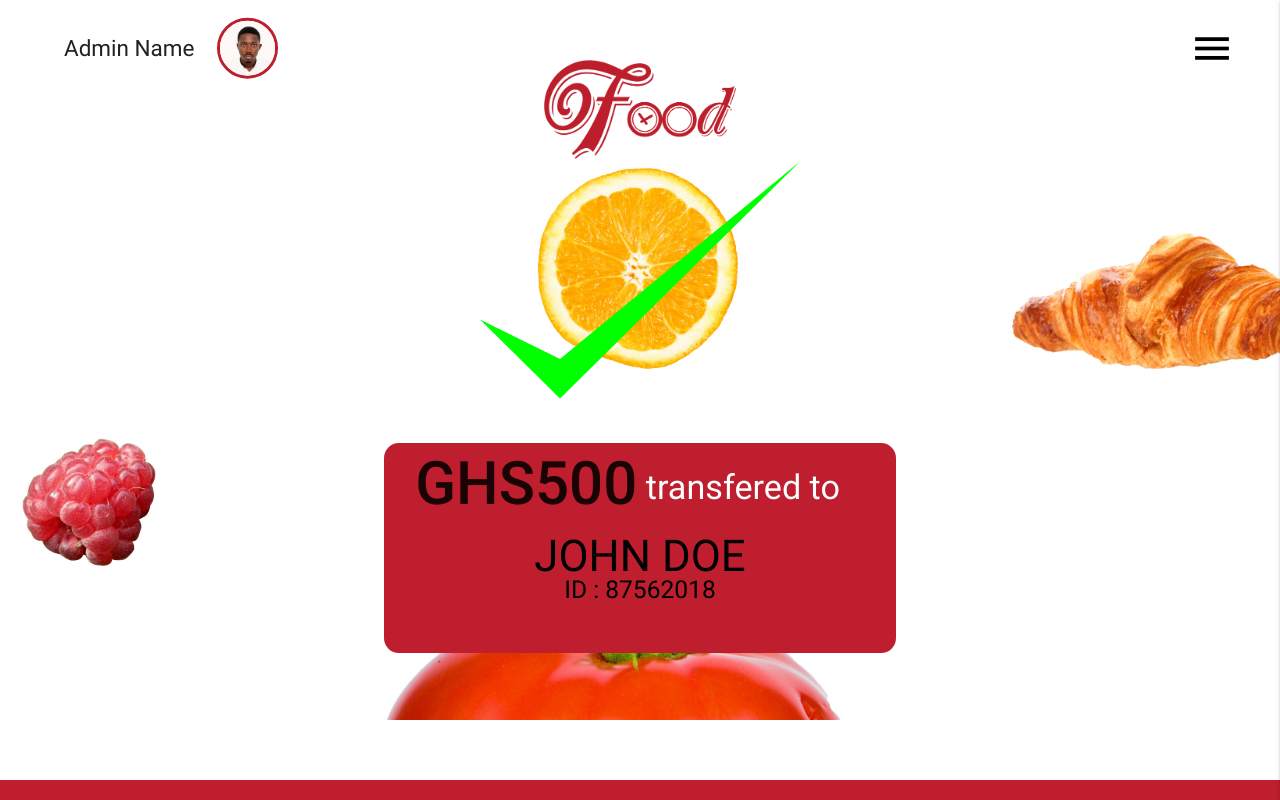
After one commit to Quodjo/Genese, a PHP site: the page made by Application/Voucher Reseller/transsuccess.php in a window 1280 px wide. The commit adds this page. Run offline with PHP 8.4, Linux system fonts and the light colour scheme; some libraries are stand-ins or nearby versions.

Commit message:
progress

```diff
--- a/Application/Voucher Reseller/hompage.php
+++ b/Application/Voucher Reseller/hompage.php
@@ -45,8 +45,8 @@
   <a href="#slide-out" data-activates="slide-out" class="button-collapse show-on-large" ><i class="material-icons" style="font-size: 3rem;" id ="menuBtn">menu</i></a>
 
   <div class="row valign-wrapper" id="nameDisplay" style="top:6%;">
-    <p>Admin Name</p><img class="circle responsive-img" src="../images/admin.jpg" style="width:8%; height: 8%; border:0.25rem solid #be1e2d;">
-  </div>
+      <p style="padding-right: 1em ;">Admin Name</p><img class="circle responsive-img" src="../images/admin.jpg" style="width:8%; height: 8%; border:0.25rem solid #be1e2d;">
+    </div>
 
 
 
@@ -61,7 +61,7 @@ $(".button-collapse").sideNav();
   $('.button-collapse').sideNav({
       menuWidth: 90, // Default is 300
       edge: 'right', // Choose the horizontal origin
-      closeOnClick: true, // Closes side-nav on <a> clicks, useful for Angular/Meteor
+     closeOnClick: true, // Closes side-nav on <a> clicks, useful for Angular/Meteor
       draggable: true // Choose whether you can drag to open on touch screens
     }
     );
--- /dev/null
+++ b/Application/Voucher Reseller/transsuccess.php
@@ -0,0 +1,81 @@
+<!DOCTYPE html>
+<html>
+<head>
+  <title>Transfer Successful||Reseller||Food</title>
+
+  <!--Import Google Icon Font-->
+  <link href="http://fonts.googleapis.com/icon?family=Material+Icons" rel="stylesheet">
+  <!--Import materialize.css-->
+  <link type="text/css" rel="stylesheet" href="../css/materialize.min.css"  media="screen,projection"/>
+
+  <link type="text/css" rel="stylesheet" href="../css/style.css"/>
+  <!--Let browser know website is optimized for mobile-->
+  <meta name="viewport" content="width=device-width, initial-scale=1.0"/>
+
+  <link rel="icon" href="../images/logo.png" type="image/png">
+</head>
+<body>
+  <div id="container">
+
+    <div class="card-header" id ="menLog" style=" margin: 0 auto; width: 15%; height: 15%">
+
+      <img class="responsive-img" src="../images/logo.png">
+    </div>
+
+    <div id ="checkImage" style="width: 25%; height: 25%">
+      <img class="responsive-img" src="../images/check.png">
+    </div>
+
+    <img class="responsive-img" src="../images/check_bk.jpg">
+
+    <div style="margin-right: 5%; width:40%; float: left;" id="checkCard" >
+      <div class="card-content ">
+        <form id ="indexPage" method="POST" action="">
+         <div class="row">
+           <div class="input-field col s12">
+           <div class="valign-wrapper">
+               <h2 style="margin-top: -6%; font-size: 4rem;  "><strong>GHS500</strong><h4 class="center" style="margin-top: -6%; padding-left: 0.25em;"> transfered to</h4></h1>
+               </div>
+               <div class="input-field col s12">
+                 <h3 class = "center" style="margin-top: -5%; color: #000000;">JOHN DOE</h3>
+                 <h5 class = "center" style="margin-top: -5%; color: #000000;">ID : 87562018</h5>
+               </div>
+             </div>
+           </form>
+         </div>
+       </div>
+     </div>
+
+     <ul id="slide-out" class="side-nav">
+      <li><a href="#!"><i class="material-icons">store</i></a></li>
+      <li><a href="hompage.php"><i class="material-icons">credit_card</i></a></li>
+      <li><a href="#!" id="logOut" class="center"><i class="material-icons">lock</i></a></li>
+    </ul>
+    <a href="#slide-out" data-activates="slide-out" class="button-collapse show-on-large" ><i class="material-icons" style="font-size: 3rem;" id ="menuBtn">menu</i></a>
+
+    <div class="row valign-wrapper" id="nameDisplay" style="top:6%;">
+      <p style="padding-right: 1em ;">Admin Name</p><img class="circle responsive-img" src="../images/admin.jpg" style="width:8%; height: 8%; border:0.25rem solid #be1e2d;">
+    </div>
+
+
+
+    <!--Import jQuery before materialize.js-->
+    <script type="text/javascript" src="https://code.jquery.com/jquery-2.1.1.min.js"></script>
+    <script type="text/javascript" src="../js/materialize.min.js"></script>
+    <script>
+// Initialize collapse button
+$(".button-collapse").sideNav();
+  // Initialize collapsible (uncomment the line below if you use the dropdown variation)
+  // $('.collapsible').collapsible();
+  $('.button-collapse').sideNav({
+      menuWidth: 90, // Default is 300
+      edge: 'right', // Choose the horizontal origin
+      closeOnClick: true, // Closes side-nav on <a> clicks, useful for Angular/Meteor
+      draggable: true // Choose whether you can drag to open on touch screens
+    }
+    );
+
+  </script>
+
+</body>
+</html>
--- a/Application/css/style.css
+++ b/Application/css/style.css
@@ -94,6 +94,28 @@
 	transform: translate(-50%, 50%);
 }
 
+#checkImage{
+	margin: 0;
+	position: absolute;
+	left: 50%;
+	transform: translate(-50%, 60%);
+}
+
+#checkCard{
+	position: relative;
+	left: 30%;
+	margin:0 auto;
+	padding: 20px;
+	transform: translateY(-135%);
+	resize: vertical;
+	background-color: #be1e2d;
+	border-radius: 15px;
+}
+
+#checkCard h3, h4, h5{
+	color:#ffffff;
+}
+
 #loginBTN{
 	width: 35%;
 }
```
Also changed, not shown: Application/Voucher Reseller/transamount.php (+5 -6 lines), Application/Voucher Reseller/verifytrans.php (+6 -7 lines), Application/images/check.png (added), Application/images/check_bk.jpg (added), Application/images/trans.jpeg (deleted).
